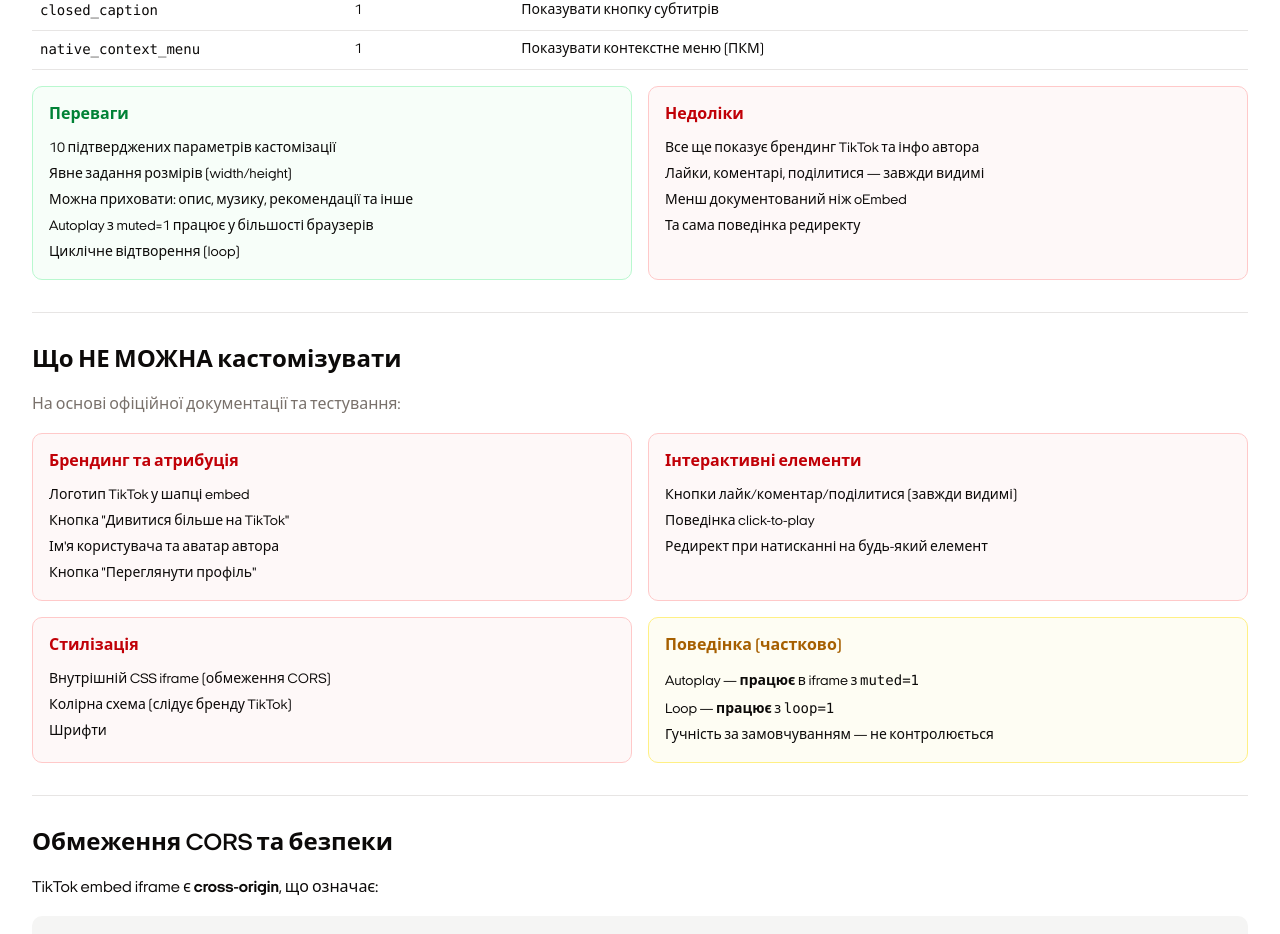
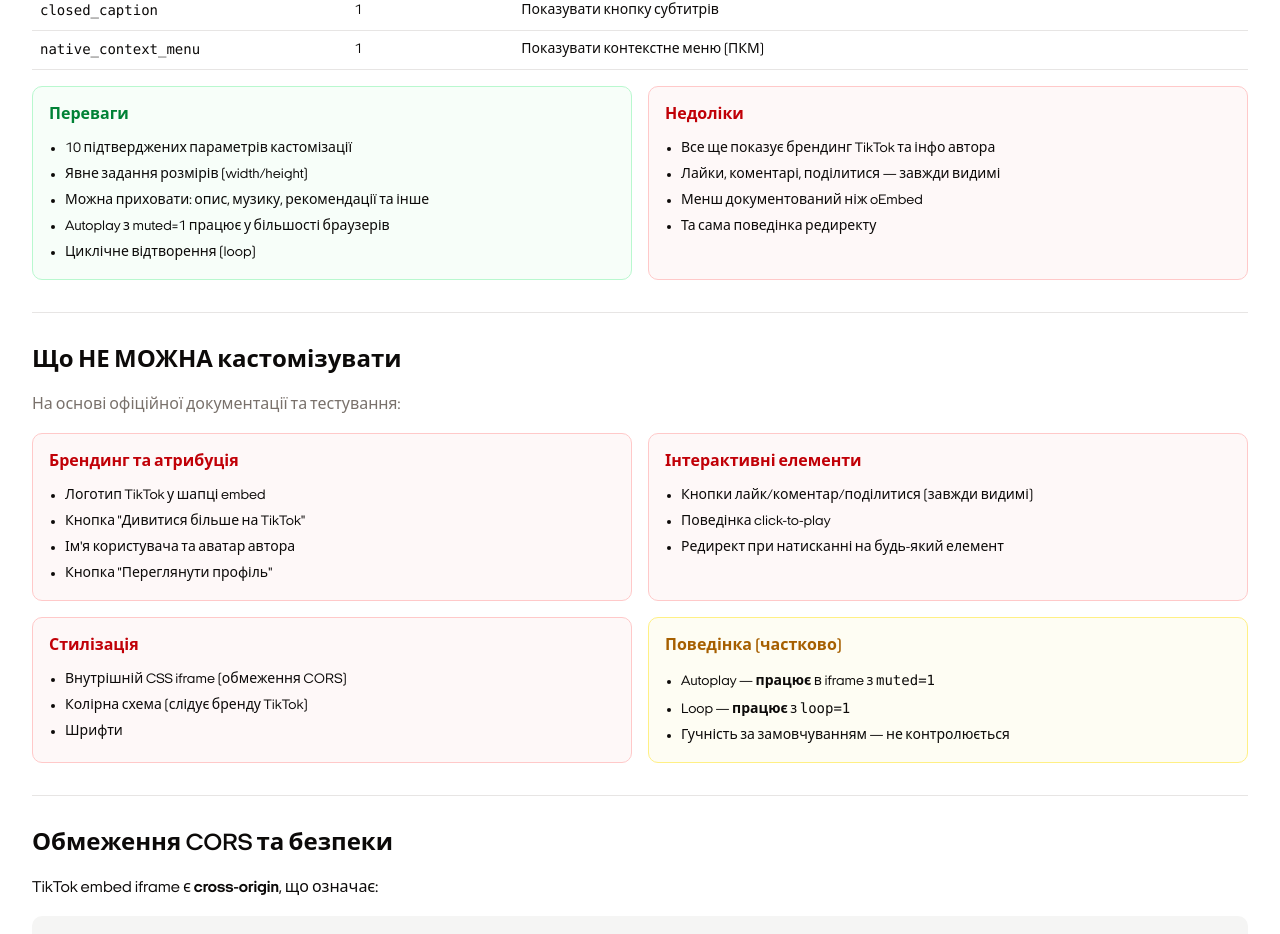
Before and after one commit to 0xsaymon/tik-tok-embeds, a React (Vite) app: page /research in a window 1280 px wide. Shown: the part 1716-2650 px from the top of the page. Built offline with nearby package versions, Linux system fonts and the light colour scheme.

Commit message:
fix: add bullet points to all research page card lists
Co-Authored-By: Claude Opus 4.6 (1M context) <noreply@anthropic.com>

```diff
--- a/src/pages/research/ui/ResearchPage.tsx
+++ b/src/pages/research/ui/ResearchPage.tsx
@@ -198,7 +198,7 @@ export default function ResearchPage() {
             <div className="mb-6 flex flex-col gap-4 sm:flex-row">
               <div className="flex-1 rounded-lg border border-green-200 bg-green-50/50 p-4 dark:border-green-800 dark:bg-green-900/20">
                 <h4 className="mb-3 font-semibold text-green-700 dark:text-green-400">Переваги</h4>
-                <ul className="space-y-1.5 text-sm">
+                <ul className="list-disc space-y-1.5 pl-4 text-sm">
                   <li>Офіційний метод TikTok</li>
                   <li>Адаптивний дизайн</li>
                   <li>Автоматична мініатюра</li>
@@ -207,7 +207,7 @@ export default function ResearchPage() {
               </div>
               <div className="flex-1 rounded-lg border border-red-200 bg-red-50/50 p-4 dark:border-red-800 dark:bg-red-900/20">
                 <h4 className="mb-3 font-semibold text-red-700 dark:text-red-400">Недоліки</h4>
-                <ul className="space-y-1.5 text-sm">
+                <ul className="list-disc space-y-1.5 pl-4 text-sm">
                   <li>Нуль кастомізації внутрішніх елементів</li>
                   <li>Брендинг TikTok незмінний</li>
                   <li>Редирект на TikTok при взаємодії</li>
@@ -350,7 +350,7 @@ export default function ResearchPage() {
             <div className="mb-6 flex flex-col gap-4 sm:flex-row">
               <div className="flex-1 rounded-lg border border-green-200 bg-green-50/50 p-4 dark:border-green-800 dark:bg-green-900/20">
                 <h4 className="mb-3 font-semibold text-green-700 dark:text-green-400">Переваги</h4>
-                <ul className="space-y-1.5 text-sm">
+                <ul className="list-disc space-y-1.5 pl-4 text-sm">
                   <li>10 підтверджених параметрів кастомізації</li>
                   <li>Явне задання розмірів (width/height)</li>
                   <li>Можна приховати: опис, музику, рекомендації та інше</li>
@@ -360,7 +360,7 @@ export default function ResearchPage() {
               </div>
               <div className="flex-1 rounded-lg border border-red-200 bg-red-50/50 p-4 dark:border-red-800 dark:bg-red-900/20">
                 <h4 className="mb-3 font-semibold text-red-700 dark:text-red-400">Недоліки</h4>
-                <ul className="space-y-1.5 text-sm">
+                <ul className="list-disc space-y-1.5 pl-4 text-sm">
                   <li>Все ще показує брендинг TikTok та інфо автора</li>
                   <li>Лайки, коментарі, поділитися — завжди видимі</li>
                   <li>Менш документований ніж oEmbed</li>
@@ -383,7 +383,7 @@ export default function ResearchPage() {
             <h3 className="mb-3 font-semibold text-red-700 dark:text-red-400">
               Брендинг та атрибуція
             </h3>
-            <ul className="space-y-1.5 text-sm">
+            <ul className="list-disc space-y-1.5 pl-4 text-sm">
               <li>Логотип TikTok у шапці embed</li>
               <li>Кнопка &quot;Дивитися більше на TikTok&quot;</li>
               <li>Ім&apos;я користувача та аватар автора</li>
@@ -395,7 +395,7 @@ export default function ResearchPage() {
             <h3 className="mb-3 font-semibold text-red-700 dark:text-red-400">
               Інтерактивні елементи
             </h3>
-            <ul className="space-y-1.5 text-sm">
+            <ul className="list-disc space-y-1.5 pl-4 text-sm">
               <li>Кнопки лайк/коментар/поділитися (завжди видимі)</li>
               <li>Поведінка click-to-play</li>
               <li>Редирект при натисканні на будь-який елемент</li>
@@ -404,7 +404,7 @@ export default function ResearchPage() {
 
           <div className="rounded-lg border border-red-200 bg-red-50/50 p-4 dark:border-red-800 dark:bg-red-900/20">
             <h3 className="mb-3 font-semibold text-red-700 dark:text-red-400">Стилізація</h3>
-            <ul className="space-y-1.5 text-sm">
+            <ul className="list-disc space-y-1.5 pl-4 text-sm">
               <li>Внутрішній CSS iframe (обмеження CORS)</li>
               <li>Колірна схема (слідує бренду TikTok)</li>
               <li>Шрифти</li>
@@ -415,7 +415,7 @@ export default function ResearchPage() {
             <h3 className="mb-3 font-semibold text-yellow-700 dark:text-yellow-400">
               Поведінка (частково)
             </h3>
-            <ul className="space-y-1.5 text-sm">
+            <ul className="list-disc space-y-1.5 pl-4 text-sm">
               <li>
                 Autoplay — <strong>працює</strong> в iframe з <code>muted=1</code>
               </li>
```
